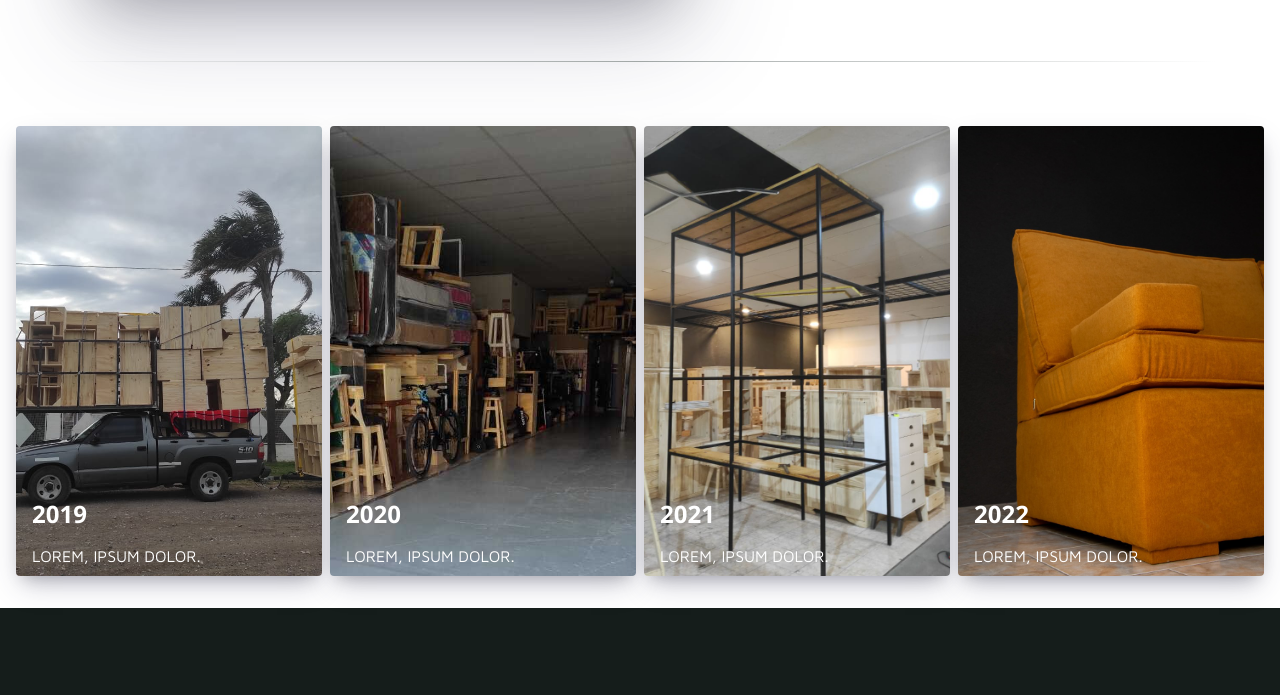
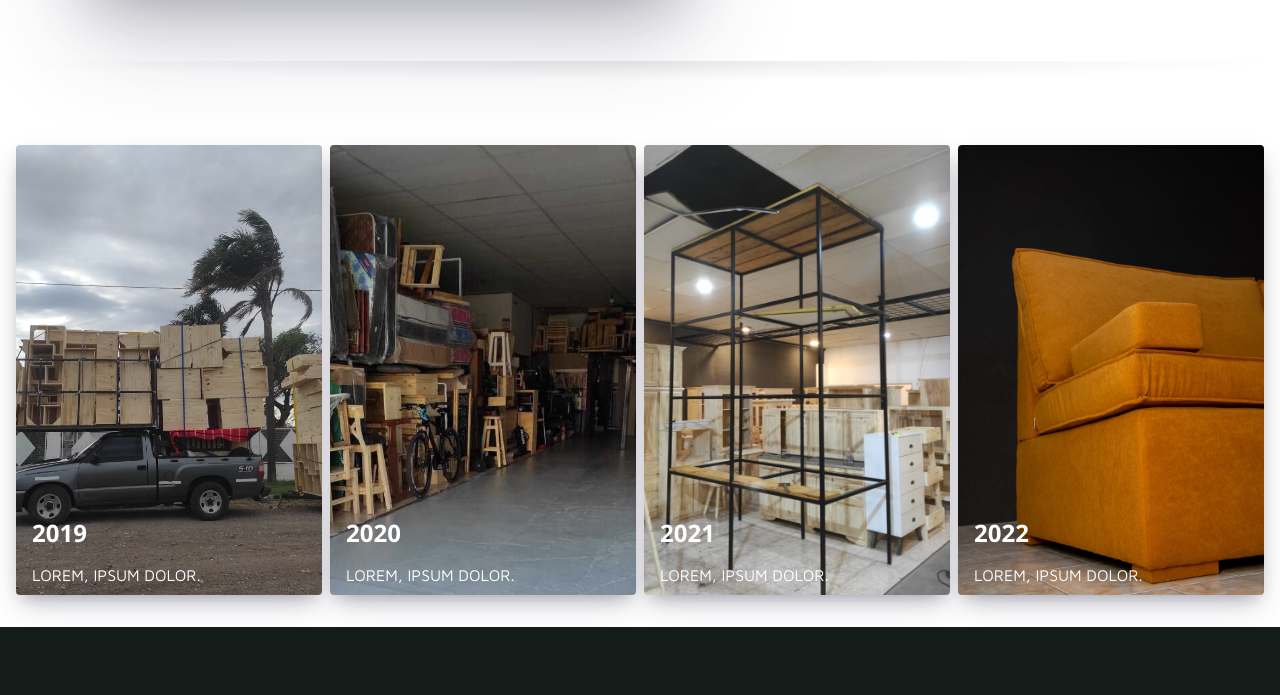
Before and after one commit to malvarez98/acatodo, a website: page pages/acerca-de.html in a window 1280 px wide. Shown: the part 1493-2188 px from the top of the page. Drawn offline with nearby package versions, Linux system fonts and the light colour scheme; a web font is replaced by a local one.

Commit message:
Cambio en el divisor de nosotros

```diff
--- a/pages/acerca-de.html
+++ b/pages/acerca-de.html
@@ -69,7 +69,7 @@
                     fugiat quod, dicta sunt.</p>
             </section>
         </div>
-        <div class="divisor div-transparente"></div>
+        <div class="divisor"></div>
         <section class="historia">
             <div class="imgHistoria img1"><h3>2019</h3><p>Lorem, ipsum dolor.</p></div>
             <div class="imgHistoria img2"><h3>2020</h3><p>Lorem, ipsum dolor.</p></div>
--- a/scss/views/_nosotros.scss
+++ b/scss/views/_nosotros.scss
@@ -42,23 +42,41 @@
     }
 }
 
+// .divisor {
+//     position: relative;
+//     margin: 4rem 0;
+//     height: 1px;
+// }
+
+// .div-transparente {
+//     &:before {
+//         content: "";
+//         position: absolute;
+//         top: 0;
+//         left: 5%;
+//         right: 5%;
+//         width: 90%;
+//         height: 1px;
+//         background-image: linear-gradient(to right, transparent, #a1a7a6, transparent);
+//     }
+// }
 .divisor {
+    height: 20px;
     position: relative;
+    width: 100%;
     margin: 4rem 0;
-    height: 1px;
+    background: radial-gradient(ellipse farthest-side at top center, rgba(0, 0, 0, 0.08), transparent);
 }
 
 .div-transparente {
-    &:before {
-        content: "";
-        position: absolute;
-        top: 0;
-        left: 5%;
-        right: 5%;
-        width: 90%;
-        height: 1px;
-        background-image: linear-gradient(to right, transparent, #a1a7a6, transparent);
-    }
+    content: "";
+    display: block;
+    position: absolute;
+    top: 0px;
+    right: 0;
+    left: 0;
+    height: 3px;
+    background: linear-gradient(left, transparent, rgba(0, 0, 0, 0.02), rgba(0, 0, 0, 0.02), transparent);
 }
 
 .historia {
```
Also changed, not shown: css/style.css.
